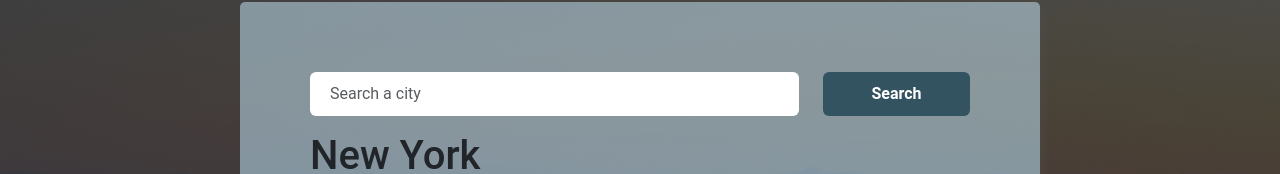
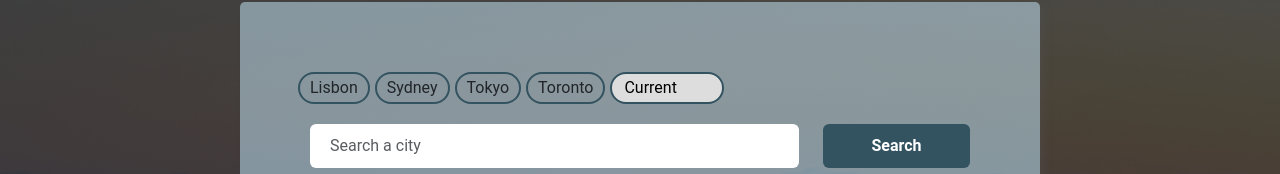
Before and after one commit to spun21m/weather-react-project, a React (Create React App) app: page / in a window 1280 px wide. Shown: the part 126-300 px from the top of the page. Built offline with nearby package versions, Linux system fonts and the light colour scheme.

Commit message:
Top cities added

```diff
--- a/src/Weather.js
+++ b/src/Weather.js
@@ -6,13 +6,13 @@ export default function Weather() {
     // <div className="container">
     //   <div className="app-container-wrapper">
     <div className="Weather">
-      {/* <div className="row" id="top-row">
-            <div className="col-2 cities">Lisbon</div>
-            <div className="col-2 cities">Sydney</div>
-            <div className="col-2 cities">Tokyo</div>
-            <div className="col-2 cities">Toronto</div>
-            <div className="col-2 current-location">Current</div>
-          </div> */}
+      <div className="row" id="top-row">
+        <div className="col-2 cities">Lisbon</div>
+        <div className="col-2 cities">Sydney</div>
+        <div className="col-2 cities">Tokyo</div>
+        <div className="col-2 cities">Toronto</div>
+        <div className="col-2 current-location">Current</div>
+      </div>
 
       <form id="search-form" className="mb-3">
         <div className="row">
```
